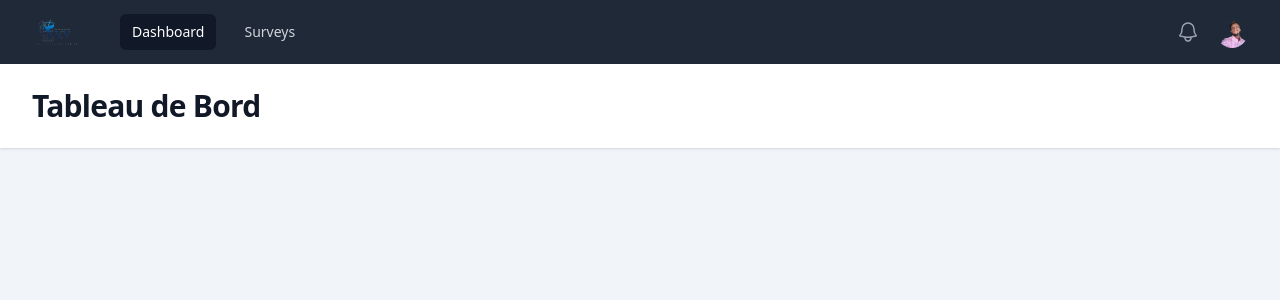
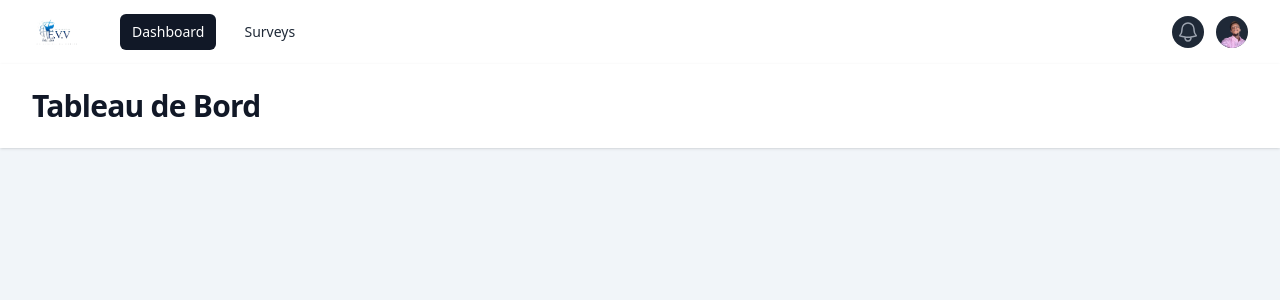
Before and after one commit to rovertnet/evv_app, a React (Vite) app in the folder react/: page / in a window 1280 px wide. Shown: the top 300 px of the page. Built offline with nearby package versions, Linux system fonts and the light colour scheme.

Commit message:
je suis un commit

```diff
--- a/react/src/component/DefaultLeyaouts.jsx
+++ b/react/src/component/DefaultLeyaouts.jsx
@@ -40,14 +40,18 @@ export default function DefaultLeyaouts() {
   return (
     <>
       <div className="min-h-full">
-        <Disclosure as="nav" className="bg-gray-800">
+        <Disclosure as="nav" className="bg-white">
           {({ open }) => (
             <>
               <div className="mx-auto max-w-7xl px-4 sm:px-6 lg:px-8">
                 <div className="flex h-16 items-center justify-between">
                   <div className="flex items-center">
                     <div className="flex-shrink-0">
-                      <img className="h-12 w-12" src="../../public/logocrevv.png" alt="Your Company" />
+                      <img
+                        className="h-12 w-12"
+                        src="../../public/logocrevv.png"
+                        alt="Your Company"
+                      />
                     </div>
                     <div className="hidden md:block">
                       <div className="ml-10 flex items-baseline space-x-4">
@@ -55,12 +59,14 @@ export default function DefaultLeyaouts() {
                           <NavLink
                             key={item.name}
                             to={item.to}
-                            className={({isActive}) => classNames(
+                            className={({ isActive }) =>
+                              classNames(
                                 isActive
                                   ? "bg-gray-900 text-white"
-                                : "text-gray-300 hover:bg-gray-700 hover:text-white",
+                                  : "text-gray-800 hover:bg-gray-400 hover:text-white",
                                 "rounded-md px-3 py-2 text-sm font-medium"
-                            )}
+                              )
+                            }
                           >
                             {item.name}
                           </NavLink>
@@ -143,12 +149,14 @@ export default function DefaultLeyaouts() {
                     <NavLink
                       key={item.nto}
                       to={item.to}
-                      className={({isActive}) =>classNames(
+                      className={({ isActive }) =>
+                        classNames(
                           isActive
                             ? "bg-gray-900 text-white"
                             : "text-gray-300 hover:bg-gray-700 hover:text-white",
                           "block rounded-md px-3 py-2 text-base font-medium"
-                      )}
+                        )
+                      }
                     >
                       {item.name}
                     </NavLink>
@@ -199,7 +207,6 @@ export default function DefaultLeyaouts() {
         </Disclosure>
 
         <Outlet />
-
       </div>
     </>
   );
```
Lines whose indentation alone changed are shown as unchanged.
